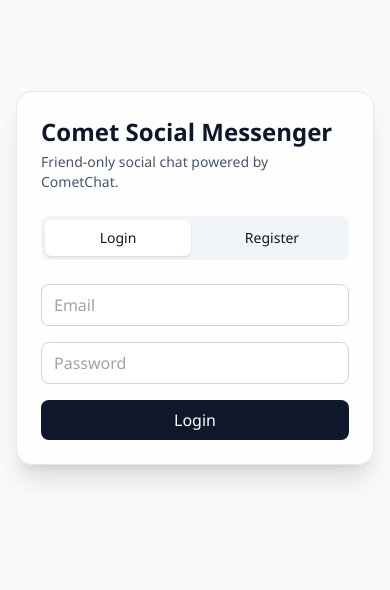
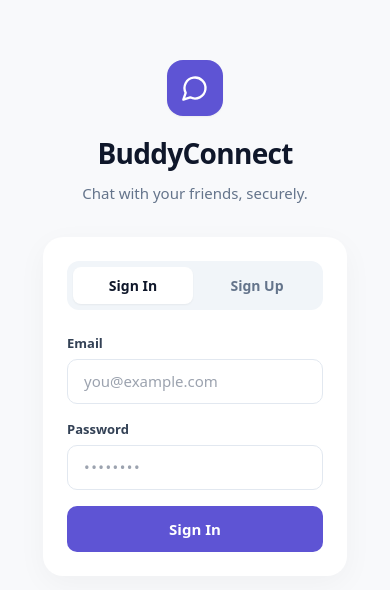
Before and after one commit to bornengineer/buddy-connect, a React (Vite) app in the folder client/: page /auth in a window 390 px wide. Shown: the part 144-734 px from the top of the page. Built offline with nearby package versions, Linux system fonts and the light colour scheme; no server answers.

Commit message:
feat: Implement direct messaging from user profiles, redesign authentication UI, and enhance dashboard mobile responsiveness.

```diff
--- a/client/src/components/AuthForm.tsx
+++ b/client/src/components/AuthForm.tsx
@@ -1,4 +1,5 @@
 import { useState } from 'react';
+import { MessageCircle } from 'lucide-react';
 import { http } from '../api/http';
 import { useAuth } from '../hooks/useAuth';
 import type { AuthResponse } from '../types/api';
@@ -32,64 +33,96 @@
   };
 
   return (
-    <div className="mx-auto w-full max-w-md rounded-2xl border border-slate-200 bg-white/90 p-6 shadow-xl">
-      <h1 className="text-2xl font-bold">Comet Social Messenger</h1>
-      <p className="mt-1 text-sm text-slate-600">Friend-only social chat powered by CometChat.</p>
+    <div className="flex min-h-screen items-center justify-center bg-[#f8f9fb] p-4 text-slate-900 font-sans">
+      <div className="w-full max-w-[400px]">
+        {/* Branding */}
+        <div className="mb-8 flex flex-col items-center text-center">
+          <div className="mb-4 flex h-14 w-14 items-center justify-center rounded-2xl bg-[#5E54D4] shadow-sm">
+            <MessageCircle size={28} className="text-white" strokeWidth={2} />
+          </div>
+          <h1 className="mb-2 text-[28px] font-bold tracking-tight text-[#0f172a]">BuddyConnect</h1>
+          <p className="text-[15px] text-[#64748b]">Chat with your friends, securely.</p>
+        </div>
 
-      <div className="mt-6 flex gap-2 rounded-lg bg-slate-100 p-1">
+        {/* Card */}
+        <div className="rounded-[20px] bg-white p-6 shadow-[0_8px_30px_rgb(0,0,0,0.04)] sm:p-8">
+          {/* Tabs */}
+          <div className="mb-6 flex gap-1 rounded-xl bg-[#f1f5f9] p-1.5">
             <button
               type="button"
-          className={`flex-1 rounded-md px-3 py-2 text-sm font-medium ${mode === 'login' ? 'bg-white shadow' : ''}`}
-          onClick={() => setMode('login')}
+              className={`flex-1 rounded-lg py-2 text-[14px] font-semibold transition-all ${
+                mode === 'login' ? 'bg-white text-[#0f172a] shadow-sm' : 'text-[#64748b] hover:text-[#0f172a]'
+              }`}
+              onClick={() => {
+                setMode('login');
+                setError(null);
+              }}
             >
-          Login
+              Sign In
             </button>
             <button
               type="button"
-          className={`flex-1 rounded-md px-3 py-2 text-sm font-medium ${mode === 'register' ? 'bg-white shadow' : ''}`}
-          onClick={() => setMode('register')}
+              className={`flex-1 rounded-lg py-2 text-[14px] font-semibold transition-all ${
+                mode === 'register' ? 'bg-white text-[#0f172a] shadow-sm' : 'text-[#64748b] hover:text-[#0f172a]'
+              }`}
+              onClick={() => {
+                setMode('register');
+                setError(null);
+              }}
             >
-          Register
+              Sign Up
             </button>
           </div>
 
-      <form onSubmit={submit} className="mt-6 space-y-4">
+          {/* Form */}
+          <form onSubmit={submit} className="space-y-4">
             {mode === 'register' && (
+              <div>
+                <label className="mb-1.5 block text-[13px] font-semibold text-[#334155]">Full Name</label>
                 <input
                   value={name}
                   onChange={(e) => setName(e.target.value)}
-            className="w-full rounded-lg border border-slate-300 px-3 py-2"
-            placeholder="Full name"
+                  className="w-full rounded-[10px] border border-[#e2e8f0] bg-white px-4 py-2.5 text-[15px] outline-none transition-colors focus:border-[#5E54D4] focus:ring-1 focus:ring-[#5E54D4]"
+                  placeholder="John Doe"
                   required
                 />
+              </div>
             )}
+            <div>
+              <label className="mb-1.5 block text-[13px] font-semibold text-[#334155]">Email</label>
               <input
                 value={email}
                 onChange={(e) => setEmail(e.target.value)}
-          className="w-full rounded-lg border border-slate-300 px-3 py-2"
-          placeholder="Email"
+                className="w-full rounded-[10px] border border-[#e2e8f0] bg-white px-4 py-2.5 text-[15px] outline-none transition-colors focus:border-[#5E54D4] focus:ring-1 focus:ring-[#5E54D4]"
+                placeholder="you@example.com"
                 type="email"
                 required
               />
+            </div>
+            <div>
+              <label className="mb-1.5 block text-[13px] font-semibold text-[#334155]">Password</label>
               <input
                 value={password}
                 onChange={(e) => setPassword(e.target.value)}
-          className="w-full rounded-lg border border-slate-300 px-3 py-2"
-          placeholder="Password"
+                className="w-full rounded-[10px] border border-[#e2e8f0] bg-white px-4 py-2.5 text-[15px] tracking-widest outline-none transition-colors focus:border-[#5E54D4] focus:ring-1 focus:ring-[#5E54D4]"
+                placeholder="••••••••"
                 type="password"
                 required
               />
+            </div>
 
-        {error && <p className="text-sm text-rose-600">{error}</p>}
+            {error && <p className="text-[13px] font-medium text-red-500">{error}</p>}
 
             <button
               type="submit"
-          className="w-full rounded-lg bg-ink px-4 py-2 text-white disabled:opacity-50"
+              className="mt-6 w-full rounded-[10px] bg-[#5E54D4] py-3 text-[15px] font-semibold text-white transition-opacity hover:opacity-90 disabled:opacity-50"
               disabled={loading}
             >
-          {loading ? 'Please wait...' : mode === 'login' ? 'Login' : 'Create account'}
+              {loading ? 'Please wait...' : mode === 'login' ? 'Sign In' : 'Sign Up'}
             </button>
           </form>
         </div>
+      </div>
+    </div>
   );
 }
--- a/client/src/components/ConversationsPanel.tsx
+++ b/client/src/components/ConversationsPanel.tsx
@@ -23,7 +23,12 @@
   email: string;
 };
 
-export function ConversationsPanel() {
+type Props = {
+  initialChatUid?: string | null;
+  onChatOpened?: () => void;
+};
+
+export function ConversationsPanel({ initialChatUid, onChatOpened }: Props) {
   const { ready, error, retry } = useCometChat();
   const [target, setTarget] = useState<MessageTarget | null>(null);
   const [panelError, setPanelError] = useState<string | null>(null);
@@ -55,6 +60,14 @@
 
     void loadFriendUids();
   }, []);
+
+  // Handle initialChatUid from DashboardPage (Message button on user card)
+  useEffect(() => {
+    if (initialChatUid && ready) {
+      startChatWithFriend(initialChatUid);
+      onChatOpened?.();
+    }
+  }, [initialChatUid, ready]);
 
   const fetchFriends = async () => {
     setFriendsLoading(true);
--- a/client/src/hooks/useCometChat.ts
+++ b/client/src/hooks/useCometChat.ts
@@ -1,4 +1,4 @@
-import { useCallback, useEffect, useState } from "react";
+import { useCallback, useEffect, useRef, useState } from "react";
 import {
   CometChatUIKit,
   UIKitSettingsBuilder,
@@ -17,15 +17,19 @@
   const [ready, setReady] = useState(false);
   const [error, setError] = useState<string | null>(null);
   const [attempt, setAttempt] = useState(0);
+  const running = useRef(false);
 
   const init = useCallback(async () => {
-    if (!auth) {
-      setReady(false);
+    if (!auth || running.current) {
+      if (!auth) setReady(false);
       return;
     }
 
+    running.current = true;
+
     try {
       setError(null);
+      setReady(false);
 
       if (!initialized) {
         const settings = new UIKitSettingsBuilder()
@@ -51,7 +55,11 @@
       setReady(true);
     } catch (err) {
       console.error(err);
+      // If init failed, reset the flag so retry can re-init
+      initialized = false;
       setError("Failed to initialize CometChat");
+    } finally {
+      running.current = false;
     }
   }, [auth]);
 
--- a/client/src/pages/DashboardPage.tsx
+++ b/client/src/pages/DashboardPage.tsx
@@ -26,17 +26,40 @@
   const [activeTab, setActiveTab] = useState<Tab>("conversations");
   const [refreshKey, setRefreshKey] = useState(0);
   const [sidebarOpen, setSidebarOpen] = useState(true);
+  const [messageTargetUid, setMessageTargetUid] = useState<string | null>(null);
 
   const onLogout = async () => {
     await CometChatUIKit.logout();
     logout();
   };
 
+  const handleMessageUser = (uid: string) => {
+    setMessageTargetUid(uid);
+    setActiveTab("conversations");
+  };
+
   return (
     <div
       className={`dashboard-layout ${sidebarOpen ? "" : "dashboard-layout--collapsed"}`}
     >
+      {/* ─── Mobile header ─── */}
+      <header className="mobile-header">
+        <button
+          className="sidebar-toggle-btn"
+          onClick={() => setSidebarOpen(!sidebarOpen)}
+        >
+          {sidebarOpen ? <PanelLeftClose size={18} /> : <PanelLeft size={18} />}
+        </button>
+        <span className="sidebar-brand-text">BUDDYCONNECT</span>
+      </header>
+
       {/* ─── Sidebar ─── */}
+      {sidebarOpen && (
+        <div
+          className="sidebar-backdrop"
+          onClick={() => setSidebarOpen(false)}
+        />
+      )}
       <aside
         className={`dashboard-sidebar ${sidebarOpen ? "" : "dashboard-sidebar--collapsed"}`}
       >
@@ -61,7 +84,11 @@
           {NAV_ITEMS.map(({ key, label, icon: Icon }) => (
             <button
               key={key}
-              onClick={() => setActiveTab(key)}
+              onClick={() => {
+                setActiveTab(key);
+                // Close sidebar on mobile after selecting
+                if (window.innerWidth < 768) setSidebarOpen(false);
+              }}
               className={`sidebar-nav-item ${activeTab === key ? "sidebar-nav-item--active" : ""}`}
               title={sidebarOpen ? undefined : label}
             >
@@ -90,7 +117,12 @@
 
       {/* ─── Main content ─── */}
       <main className="dashboard-main">
-        {activeTab === "users" && <UsersPanel refreshKey={refreshKey} />}
+        {activeTab === "users" && (
+          <UsersPanel
+            refreshKey={refreshKey}
+            onMessageUser={handleMessageUser}
+          />
+        )}
         {activeTab === "friend-requests" && (
           <FriendRequestsPanel
             onChanged={() => {
@@ -98,7 +130,12 @@
             }}
           />
         )}
-        {activeTab === "conversations" && <ConversationsPanel />}
+        {activeTab === "conversations" && (
+          <ConversationsPanel
+            initialChatUid={messageTargetUid}
+            onChatOpened={() => setMessageTargetUid(null)}
+          />
+        )}
       </main>
     </div>
   );
--- a/client/src/styles.css
+++ b/client/src/styles.css
@@ -998,3 +998,61 @@
     background-position: -200% 0;
   }
 }
+
+/* ──────────────────────────────────────────────────
+   Mobile Responsiveness
+   ────────────────────────────────────────────────── */
+
+.mobile-header {
+  display: none;
+}
+
+.sidebar-backdrop {
+  display: none;
+}
+
+@media (max-width: 767px) {
+  .dashboard-layout {
+    display: flex;
+    flex-direction: column;
+    height: 100vh;
+  }
+
+  .mobile-header {
+    display: flex;
+    align-items: center;
+    gap: 12px;
+    padding: 0 16px;
+    height: 56px;
+    background: #fff;
+    border-bottom: 1px solid #e5e7f0;
+    z-index: 10;
+    flex-shrink: 0;
+  }
+
+  .dashboard-sidebar {
+    position: fixed;
+    top: 0;
+    bottom: 0;
+    left: 0;
+    z-index: 40;
+    width: 260px;
+    border-right: none;
+    box-shadow: 2px 0 12px rgba(0, 0, 0, 0.1);
+    transform: translateX(0);
+    transition: transform 0.3s ease;
+  }
+
+  .dashboard-sidebar--collapsed {
+    transform: translateX(-100%);
+    width: 260px;
+  }
+
+  .sidebar-backdrop {
+    display: block;
+    position: fixed;
+    inset: 0;
+    background: rgba(0, 0, 0, 0.4);
+    z-index: 30;
+  }
+}
```
Also changed, not shown: client/src/components/UsersPanel.tsx (+20 -26 lines). Lines whose indentation alone changed are shown as unchanged.
